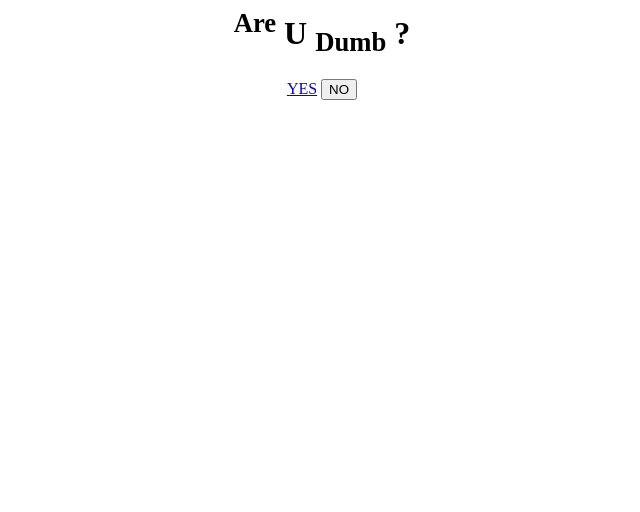
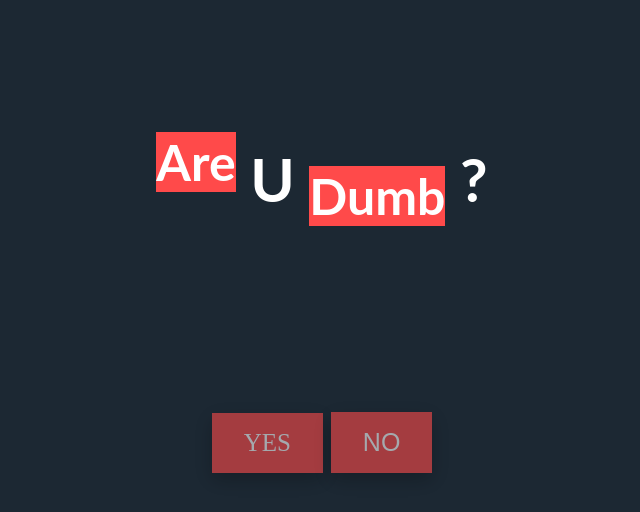
Before and after one commit to HaHaHapis/dumb-question, a plain HTML site: page index.html in a window 1280 px wide. Shown: the whole page, without its empty margins (318-958 px from the left). Drawn offline with Linux system fonts and the light colour scheme.

Commit message:
Update index.html

```diff
--- a/index.html
+++ b/index.html
@@ -4,7 +4,7 @@
 <title>( ─ ¬ ─)</title>
 <meta name="viewport" content="width=device-width, initial-scale=1">
 
-<link rel="stylesheet" href="Css\dumb_style.css">
+<link rel="stylesheet" href="dumb_project\Css\dumb_style.css">
 
 </head>
 
@@ -26,7 +26,7 @@
 
 </center>
 
-<script src="js\dumb_script.js">
+<script src="dumb_project\js\dumb_script.js">
 
 </script>
 
```
